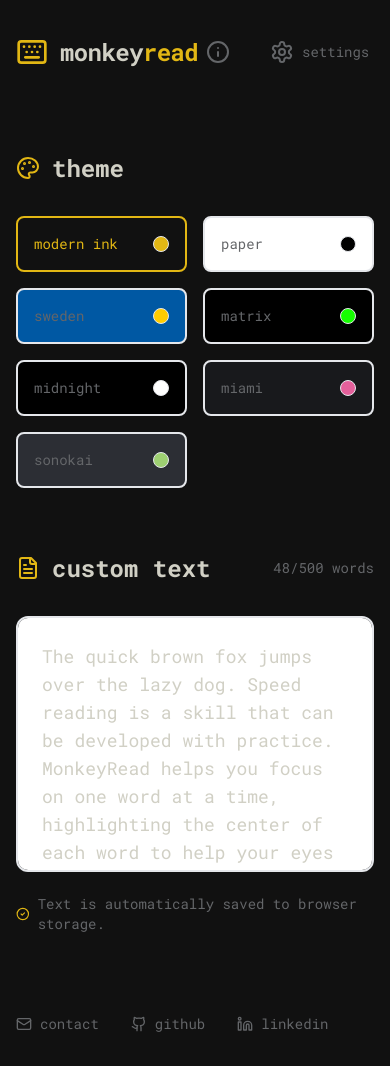
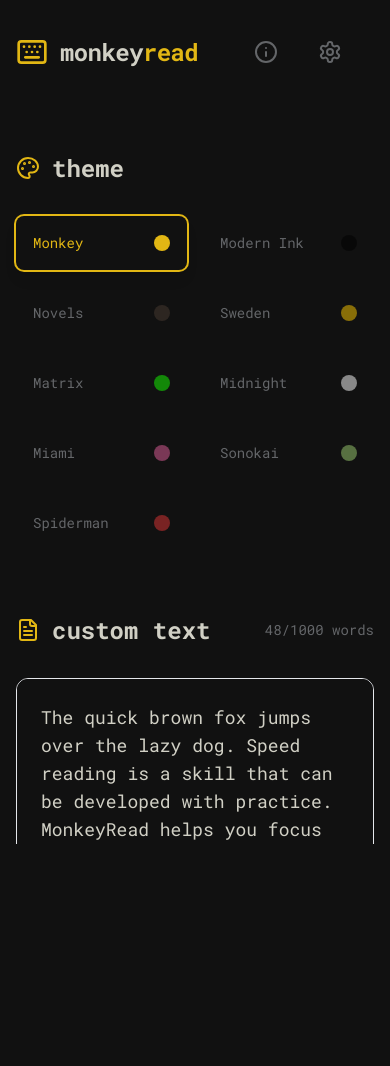
Before and after one commit to 3akare/monkeyread, a React (Vite) app: page /settings in a window 390 px wide. After the commit the page ends 844 px from the top, so only its background shows below. Built offline with nearby package versions, Linux system fonts and the light colour scheme.

Commit message:
feat: Implement initial speed reader application with core reading functionality, theme selection, and text input.

```diff
--- a/src/App.tsx
+++ b/src/App.tsx
@@ -8,7 +8,7 @@
 function App() {
     return (
         <Router>
-            <div className="flex flex-col min-h-screen">
+            <div className="flex flex-col h-screen overflow-hidden">
                 <Navbar />
                 <main className="flex-grow flex flex-col justify-center items-center px-4">
                     <Routes>
--- a/src/components/layout/Footer.tsx
+++ b/src/components/layout/Footer.tsx
@@ -2,7 +2,7 @@
 
 const Footer = () => {
     return (
-        <footer className="w-full max-w-5xl mx-auto py-8 px-4 flex justify-start items-center gap-8">
+        <footer className="w-full max-w-7xl mx-auto py-8 px-4 flex justify-start items-center gap-8">
             <a
                 href="mailto:contact@example.com"
                 className="flex items-center gap-2 text-sub hover:text-text transition-colors text-sm group"
--- a/src/components/layout/Navbar.tsx
+++ b/src/components/layout/Navbar.tsx
@@ -3,9 +3,9 @@
 
 const Navbar = () => {
     return (
-        <header className="w-full max-w-5xl mx-auto py-8 px-4 flex justify-between items-center">
-            <Link to="/" className="flex items-center gap-3 group">
-                <Keyboard className="w-8 h-8 text-main group-hover:scale-110 transition-transform" />
+        <header className="w-full max-w-7xl mx-auto py-8 px-4 flex justify-start items-center gap-12">
+            <Link to="/" className="flex items-center gap-3">
+                <Keyboard className="w-8 h-8 text-main" />
                 <h1 className="text-2xl font-bold tracking-tight text-text">
                     monkey<span className="text-main">read</span>
                 </h1>
@@ -15,9 +15,8 @@
                 <Link to="/info" className="p-2 hover:bg-sub/10 rounded-md transition-colors" title="Info">
                     <Info className="w-6 h-6 text-sub hover:text-text transition-colors" />
                 </Link>
-                <Link to="/settings" className="flex items-center gap-2 p-2 hover:bg-sub/10 rounded-md transition-colors group" title="Settings">
-                    <Settings className="w-6 h-6 text-sub group-hover:text-text transition-colors" />
-                    <span className="text-sub group-hover:text-text text-sm font-medium transition-colors">settings</span>
+                <Link to="/settings" className="flex items-center p-2 hover:bg-sub/10 rounded-md transition-colors" title="Settings">
+                    <Settings className="w-6 h-6 text-sub hover:text-text transition-colors" />
                 </Link>
             </div>
         </header>
--- a/src/index.css
+++ b/src/index.css
@@ -16,11 +16,29 @@
   --colorful-error-extra: #7e2a33;
 }
 
+[data-theme='paper'] {
+  --background: #d8c8b8;
+  --main: #d2691e;
+  --caret: #d2691e;
+  --sub: #5c4b43;
+  --text: #3d2f28;
+  --error: #8b3a3a;
+}
+
+[data-theme='spiderman'] {
+  --background: #0f0f1b;
+  --main: #e23636;
+  --caret: #e23636;
+  --sub: #506788;
+  --text: #e0e6ed;
+  --error: #e23636;
+}
+
 [data-theme='modern-ink'] {
   --background: #ffffff;
-  --main: #000000;
-  --caret: #000000;
-  --sub: #b2b2b2;
+  --main: #ff3636;
+  --caret: #ff3636;
+  --sub: #595959;
   --text: #000000;
   --error: #ff0000;
 }
@@ -45,11 +63,11 @@
 
 [data-theme='midnight'] {
   --background: #000000;
-  --main: #ffffff;
-  --caret: #ffffff;
+  --main: #ff6b6b;
+  --caret: #ff6b6b;
   --sub: #555555;
   --text: #ffffff;
-  --error: #ca4754;
+  --error: #ff6b6b;
 }
 
 [data-theme='miami-nights'] {
@@ -72,7 +90,8 @@
 
 body {
   @apply bg-background text-text font-mono transition-colors duration-300;
-  min-height: 100vh;
+  height: 100vh;
+  overflow: hidden;
 }
 
 /* Custom styles for Monkeytype feel */
@@ -84,8 +103,30 @@
   @apply text-main;
 }
 
+.caret-main {
+  caret-color: var(--main);
+}
+
+.no-scrollbar::-webkit-scrollbar {
+  display: none;
+}
+
+.no-scrollbar {
+  -ms-overflow-style: none;
+  /* IE and Edge */
+  scrollbar-width: none;
+  /* Firefox */
+}
+
 input[type="range"] {
   @apply accent-main;
+  background-color: color-mix(in srgb, var(--sub), transparent 80%);
+}
+
+/* Fix for slider visibility on light themes like Modern Ink */
+[data-theme='modern-ink'] input[type="range"] {
+  background-color: #e5e5e5;
+  /* Distinct track color */
 }
 
 ::-webkit-scrollbar {
@@ -93,7 +134,7 @@
 }
 
 ::-webkit-scrollbar-track {
-  background: var(--background);
+  background: transparent;
 }
 
 ::-webkit-scrollbar-thumb {
--- a/src/pages/Settings.tsx
+++ b/src/pages/Settings.tsx
@@ -1,16 +1,18 @@
 import React, { useState } from 'react';
 import { useTheme } from '../context/ThemeContext';
 import { useReader } from '../context/ReaderContext';
-import { Palette, FileText, CheckCircle2 } from 'lucide-react';
+import { Palette, FileText, CheckCircle2, RotateCcw } from 'lucide-react';
 
-const THEMES = [
-    { id: 'default', name: 'modern ink', colors: { bg: '#111111', main: '#e2b714' } },
-    { id: 'modern-ink', name: 'paper', colors: { bg: '#ffffff', main: '#000000' } },
-    { id: 'sweden', name: 'sweden', colors: { bg: '#0058a3', main: '#ffcc00' } },
-    { id: 'matrix', name: 'matrix', colors: { bg: '#000000', main: '#15ff00' } },
-    { id: 'midnight', name: 'midnight', colors: { bg: '#000000', main: '#ffffff' } },
-    { id: 'miami-nights', name: 'miami', colors: { bg: '#18191c', main: '#e4609b' } },
-    { id: 'sonokai', name: 'sonokai', colors: { bg: '#2c2e34', main: '#9ed072' } },
+const THEME_OPTIONS = [
+    { id: 'default', name: 'Monkey', colors: { bg: '#111111', main: '#e2b714' } },
+    { id: 'modern-ink', name: 'Modern Ink', colors: { bg: '#ffffff', main: '#000000' } },
+    { id: 'paper', name: 'Novels', colors: { bg: '#d8c8b8', main: '#4a3b32' } },
+    { id: 'sweden', name: 'Sweden', colors: { bg: '#0058a3', main: '#ffcc00' } },
+    { id: 'matrix', name: 'Matrix', colors: { bg: '#000000', main: '#15ff00' } },
+    { id: 'midnight', name: 'Midnight', colors: { bg: '#000000', main: '#ffffff' } },
+    { id: 'miami-nights', name: 'Miami', colors: { bg: '#18191c', main: '#e4609b' } },
+    { id: 'sonokai', name: 'Sonokai', colors: { bg: '#2c2e34', main: '#9ed072' } },
+    { id: 'spiderman', name: 'Spiderman', colors: { bg: '#0f0f1b', main: '#e23636' } },
 ];
 
 const Settings = () => {
@@ -22,36 +24,48 @@
         const newText = e.target.value;
         const wordCount = newText.trim().split(/\s+/).filter(Boolean).length;
 
-        if (wordCount <= 500) {
+        if (wordCount <= 1000) {
             setLocalText(newText);
             setText(newText);
         }
     };
 
+    const handleResetText = () => {
+        const defaultText = "The quick brown fox jumps over the lazy dog. Speed reading is a skill that can be developed with practice. MonkeyRead helps you focus on one word at a time, highlighting the center of each word to help your eyes stay centered and move faster through the text.";
+        setLocalText(defaultText);
+        setText(defaultText);
+    };
+
     const wordCount = localText.trim().split(/\s+/).filter(Boolean).length;
 
     return (
-        <div className="max-w-3xl w-full py-12 space-y-16">
+        <div className="max-w-4xl w-full py-12 space-y-16">
             <section>
                 <div className="flex items-center gap-3 mb-8">
                     <Palette className="w-6 h-6 text-main" />
                     <h2 className="text-2xl font-bold">theme</h2>
                 </div>
 
-                <div className="grid grid-cols-2 md:grid-cols-3 gap-4">
-                    {THEMES.map((t) => (
+                <div className="grid grid-cols-2 sm:grid-cols-3 md:grid-cols-4 gap-4">
+                    {THEME_OPTIONS.map((t) => (
                         <button
                             key={t.id}
                             onClick={() => setTheme(t.id as any)}
-                            className={`p-4 rounded-lg flex items-center justify-between group border-2 transition-all ${theme === t.id ? 'border-main' : 'border-sub/20 hover:border-sub/40'
+                            className={`p-4 rounded-lg flex items-center justify-between group transition-all duration-200 border border-transparent ${theme === t.id
+                                    ? 'ring-2 ring-main shadow-lg'
+                                    : 'hover:bg-sub/10 hover:border-sub/10'
                                 }`}
-                            style={{ backgroundColor: t.colors.bg }}
+                            style={{ backgroundColor: theme === t.id ? t.colors.bg : undefined }}
                         >
-                            <span className={`text-sm font-medium ${theme === t.id ? 'text-main' : 'text-sub group-hover:text-text'}`}>
+                            <span
+                                className={`text-sm font-medium transition-colors ${theme === t.id ? 'text-main' : 'text-sub group-hover:text-text'
+                                    }`}
+                                style={{ color: theme === t.id ? t.colors.main : undefined }}
+                            >
                                 {t.name}
                             </span>
                             <div
-                                className="w-4 h-4 rounded-full border border-sub/20"
+                                className={`w-4 h-4 rounded-full transition-all ${theme !== t.id && 'opacity-50 group-hover:opacity-100'}`}
                                 style={{ backgroundColor: t.colors.main }}
                             />
                         </button>
@@ -65,21 +79,30 @@
                         <FileText className="w-6 h-6 text-main" />
                         <h2 className="text-2xl font-bold">custom text</h2>
                     </div>
-                    <div className={`text-sm ${wordCount > 450 ? 'text-error' : 'text-sub'}`}>
-                        {wordCount}/500 words
+                    <div className={`text-sm ${wordCount > 950 ? 'text-error' : 'text-sub'}`}>
+                        {wordCount}/1000 words
                     </div>
                 </div>
 
-                <textarea
-                    value={localText}
-                    onChange={handleTextChange}
-                    className="w-full h-64 bg-sub/5 border-2 border-sub/10 rounded-xl p-6 text-text focus:border-main outline-none transition-all resize-none font-mono text-lg"
-                    placeholder="Paste your text here (up to 500 words)..."
-                />
+                <div className="relative group">
+                    <textarea
+                        value={localText}
+                        onChange={handleTextChange}
+                        className="w-full h-64 bg-background border border-sub/20 rounded-xl p-6 text-text caret-main focus:border-main outline-none transition-all resize-none font-mono text-lg placeholder:text-sub/30 no-scrollbar"
+                        placeholder="Paste your text here (up to 1000 words)..."
+                    />
+                    <button
+                        onClick={handleResetText}
+                        className="absolute bottom-4 right-4 p-2 bg-background/50 hover:bg-background rounded-lg text-sub hover:text-main transition-colors border border-sub/10 hover:border-main/50"
+                        title="Reset to default text"
+                    >
+                        <RotateCcw className="w-4 h-4" />
+                    </button>
+                </div>
 
                 <div className="mt-4 flex items-center gap-2 text-sub text-sm">
                     <CheckCircle2 className="w-4 h-4 text-main" />
-                    <span>Text is automatically saved to browser storage.</span>
+                    <span>Text is automatically saved.</span>
                 </div>
             </section>
         </div>
```
Also changed, not shown: src/pages/Reader.tsx (+20 -22 lines).
